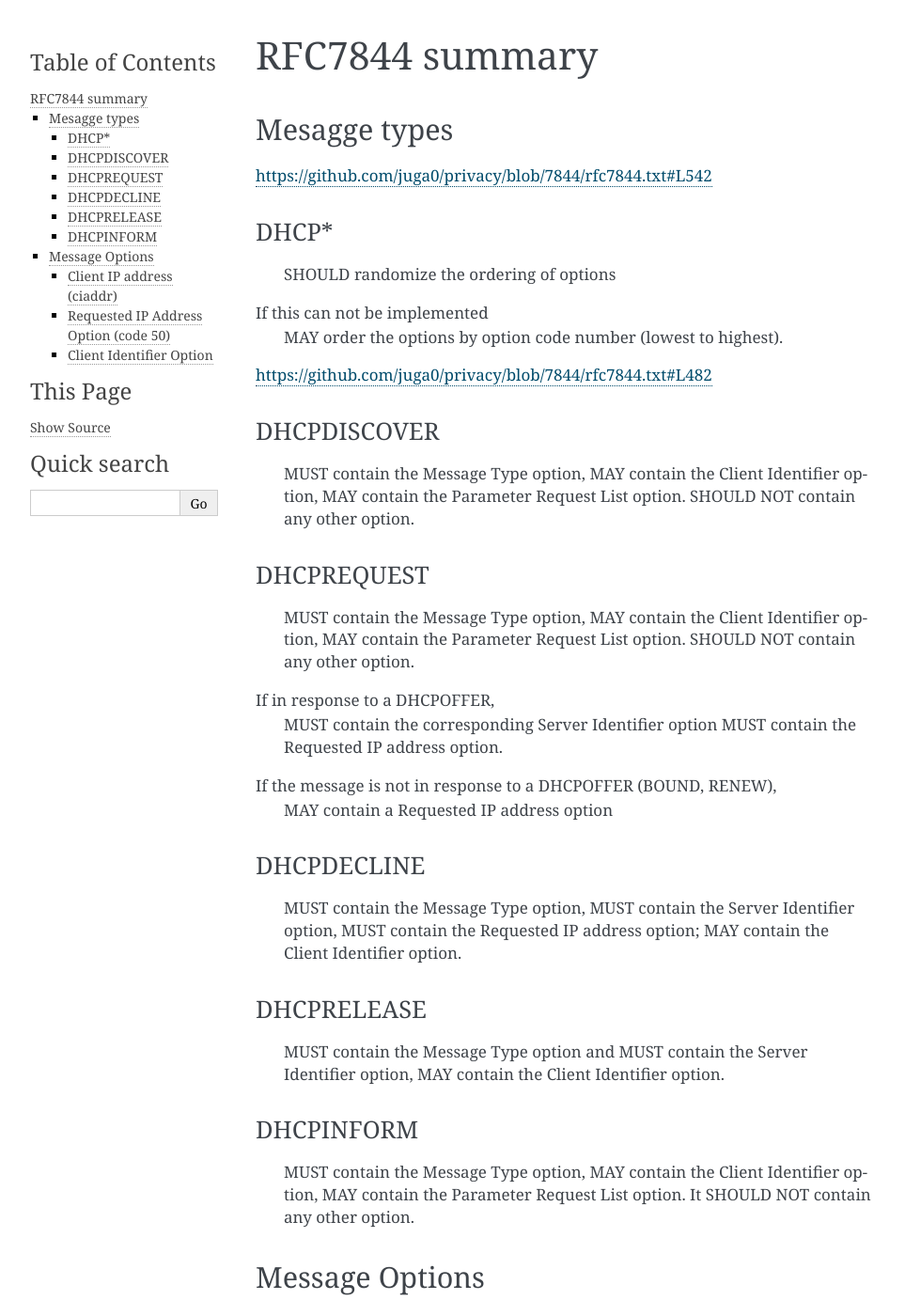
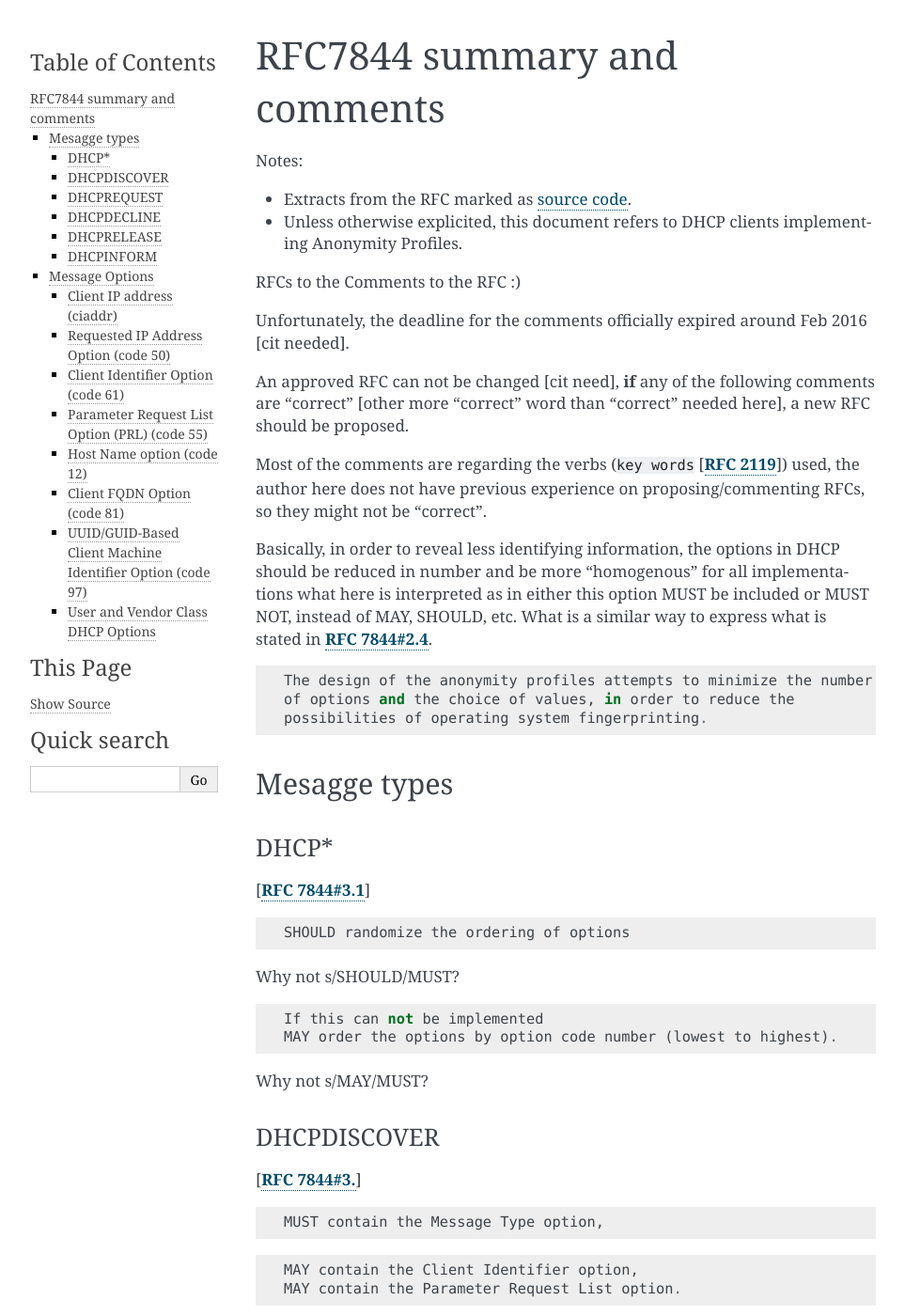
Before and after one commit to juga0/dhcpcanon, a Sphinx documentation site: the page built from docs/source/rfc7844comm.rst, in a window 1280 px wide and 1400 px high. Shown: the whole window at 94% size, without its empty margins (148-1111 px from the left). Built offline with Sphinx 7.4.7, drawn with Linux system fonts in a browser that asks for light colours; formulas are drawn with MathJax 3; some of the changed text lies outside the part shown.

Commit message:
Finish adding most of the relevant sections

```diff
--- a/docs/source/rfc7844comm.rst
+++ b/docs/source/rfc7844comm.rst
@@ -1,89 +1,276 @@
 .. _rfc7844comm:
 
-RFC7844 summary
-=================
+
+RFC7844 summary and comments
+==============================
+
+Notes:
+
+- Extracts from the RFC marked as `source code <http://docutils.sourceforge.net/docs/ref/rst/restructuredtext.html#literal-blocks>`_.
+- Unless otherwise explicited, this document refers to DHCP clients implementing Anonymity Profiles.
+
+RFCs to the Comments to the RFC :)
+
+Unfortunately, the deadline for the comments officially expired around Feb 2016 [cit needed].
+
+An approved RFC can not be changed [cit need],
+**if** any of the following comments are "correct" [other more "correct" word than "correct" needed here], a new RFC should be proposed.
+
+Most of the comments are regarding the verbs (``key words`` [:rfc:`2119`]) used, the author here does not have previous experience on proposing/commenting RFCs, so they might not be "correct".
+
+Basically, in order to reveal less identifying information, the options in DHCP should be reduced in number and be more "homogenous" for all implementations what here is interpreted as in either this option MUST be included or MUST NOT, instead of MAY, SHOULD, etc.
+What is a similar way to express what is stated in :rfc:`7844#2.4`. ::
+
+   The design of the anonymity profiles attempts to minimize the number
+   of options and the choice of values, in order to reduce the
+   possibilities of operating system fingerprinting.
 
 Mesagge types
 -----------------
 
-https://github.com/juga0/privacy/blob/7844/rfc7844.txt#L542
+DHCP*
+~~~~~~
+[:rfc:`7844#3.1`] ::
 
-DHCP*
-~~~~~~~~
     SHOULD randomize the ordering of options
-If this can not be implemented
+
+Why not s/SHOULD/MUST?
+::
+
+    If this can not be implemented
     MAY order the options by option code number (lowest to highest).
 
-https://github.com/juga0/privacy/blob/7844/rfc7844.txt#L482
+Why not s/MAY/MUST?
+
 
 DHCPDISCOVER
 ~~~~~~~~~~~~~
+[:rfc:`7844#3.`] ::
 
     MUST contain the Message Type option,
+
+::
+
+    MAY contain the Client Identifier option,
+    MAY contain the Parameter Request List option.
+
+Why not s/MAY/MUST NOT?,
+
+because servers will requests that do not contain those options? (found at least 1 case of server ignoring request without the Client Identifier option),
+
+what RFC for DHCP server says about it?::
+
+    SHOULD NOT contain any other option.
+
+Why not s/SHOULD NOT/MUST NOT?
+
+DHCPREQUEST
+~~~~~~~~~~~~~
+[:rfc:`7844#3.`] ::
+
+    MUST contain the Message Type option,
+
+::
+
     MAY contain the Client Identifier option,
     MAY contain the Parameter Request List option.
     SHOULD NOT contain any other option.
 
-DHCPREQUEST
-~~~~~~~~~~~~~
+MAY, SHOULD NOT as in DHCPDISCOVER_::
 
-    MUST contain the Message Type option,
-    MAY contain the Client Identifier option,
-    MAY contain the Parameter Request List option.
-    SHOULD NOT contain any other option.
-
-If in response to a DHCPOFFER,
+    If in response to a DHCPOFFER,::
     MUST contain the corresponding Server Identifier option
     MUST contain the Requested IP address option.
 
-If the message is not in response to a DHCPOFFER (BOUND, RENEW),
+::
+
+    If the message is not in response to a DHCPOFFER (BOUND, RENEW),::
     MAY contain a Requested IP address option
+
+Why not s/MAY/MUST?
 
 DHCPDECLINE
 ~~~~~~~~~~~~~
+[:rfc:`7844#3.`] ::
 
     MUST contain the Message Type option,
     MUST contain the Server Identifier option,
     MUST contain the Requested IP address option;
+
+::
+
     MAY contain the Client Identifier option.
+
+MAY as in DHCPDISCOVER_
+
+Why here there is not SHOULD NOT as in DHCPDISCOVER_
+
 
 DHCPRELEASE
 ~~~~~~~~~~~~~
+[:rfc:`7844#3.`] ::
 
     MUST contain the Message Type option and
     MUST contain the Server Identifier option,
+
+::
+
     MAY contain the Client Identifier option.
+
+MAY as in DHCPDISCOVER_
+
+To do not leak when the client leaves the network, this message type
+should not be implemented.
+In this case, servers might run out of leases, but that is something
+that servers should fix decreasing the lease time.
+Or all clients requesting a minor lease time?.
 
 DHCPINFORM
 ~~~~~~~~~~~~~
+[:rfc:`7844#3.`] ::
 
     MUST contain the Message Type option,
+
+::
+
     MAY contain the Client Identifier option,
     MAY contain the Parameter Request List option.
+
+::
+
     It SHOULD NOT contain any other option.
+
+
+MAY, SHOULD NOT as in DHCPDISCOVER_
 
 Message Options
 -----------------
 
-#L551
-
 Client IP address (ciaddr)
 ~~~~~~~~~~~~~~~~~~~~~~~~~~
+[:rfc:`7844#3.2`] ::
 
     MUST NOT include in the message a Client IP address that has been obtained with a different link-layer address.
 
-
 Requested IP Address Option (code 50)
 ~~~~~~~~~~~~~~~~~~~~~~~~~~~~~~~~~~~~~~~~~~~
+[:rfc:`7844#3.3`] ::
 
    SHOULD NOT use the Requested IP address option in DHCPDISCOVER messages.
    MUST use the option when mandated (DHCPREQUEST)
 
-If in INIT-REBOOT
-   SHOULD perform a complete four-way handshake, starting with a DHCPDISCOVER
+::
 
-If the client can ascertain that this is exactly the same network to which it was previously connected, and if the link-layer address did not change,
-   MAY issue a DHCPREQUEST to try to reclaim the current address.
+    If in INIT-REBOOT:
+    SHOULD perform a complete four-way handshake, starting with a DHCPDISCOVER
 
-Client Identifier Option
-~~~~~~~~~~~~~~~~~~~~~~~~~
+This is like not having INIT-REBOOT state?
+
+::
+
+    If the client can ascertain that this is exactly the same network to which it was previously connected, and if the link-layer address did not change,
+    MAY issue a DHCPREQUEST to try to reclaim the current address.
+
+This is like INIT-REBOOT state?
+
+There is not a way to know ``if`` the link-layer address changed without leaking the link-layer?
+
+
+Client Identifier Option (code 61)
+~~~~~~~~~~~~~~~~~~~~~~~~~~~~~~~~~~~~~~
+[ :rfc:`7844#3.5` ] ::
+
+   In contradiction to [RFC4361], when using the anonymity profile, DHCP
+   clients MUST use client identifiers based solely on the link-layer
+   address that will be used in the underlying connection.  This will
+   ensure that the DHCP client identifier does not leak any information
+   that is not already available to entities monitoring the network
+   connection.  It will also ensure that a strategy of randomizing the
+   link-layer address will not be nullified by the Client Identifier
+   option.
+
+As in DHCPDISCOVER_, it SHOULD NOT have this option
+
+If it has it: what about having a common algorithm for all clients that is not based on "identifying" properties?::
+
+   The algorithm for combining secrets and identifiers, as
+   described in Section 5 of [RFC7217], solves a similar problem.  The
+   criteria for the generation of random numbers are stated
+   in [RFC4086].
+
+Could be this the non "identifying" algorithm?
+
+Parameter Request List Option (PRL) (code 55)
+~~~~~~~~~~~~~~~~~~~~~~~~~~~~~~~~~~~~~~~~~~~~~~
+[:rfc:`7844#3.6`] ::
+
+   SHOULD only request a minimal number of options in the PRL and
+   SHOULD also randomly shuffle the ordering of option codes in the PRL.
+   If this random ordering cannot be implemented,
+   MAY order the option codes in the PRL by option code number (lowest to highest).
+
+As in DHCPDISCOVER_
+
+Host Name option (code 12)
+~~~~~~~~~~~~~~~~~~~~~~~~~~~~~~~~~~~~~~~~~~~~~~
+
+[:rfc:`7844#3.7`] ::
+
+   SHOULD NOT send the Host Name option.
+   If they choose to send the option [..]
+
+As in DHCPDISCOVER_
+
+Client FQDN Option (code 81)
+~~~~~~~~~~~~~~~~~~~~~~~~~~~~~~~~~~~~~~~~~~~~~~
+[:rfc:`7844#3.8`:] ::
+
+    SHOULD NOT include the Client FQDN option
+
+As in DHCPDISCOVER_
+::
+
+   MAY include a special-purpose FQDN using the same host name as in the
+   Host Name option, with a suffix matching the connection-specific DNS
+   suffix being advertised by that DHCP server.
+
+
+In this case there is an explicit reason why it MAY::
+
+   Having a name in the
+   DNS allows working with legacy systems that require one to be there
+
+UUID/GUID-Based Client Machine Identifier Option (code 97)
+~~~~~~~~~~~~~~~~~~~~~~~~~~~~~~~~~~~~~~~~~~~~~~~~~~~~~~~~~~~
+[:rfc:`7844#3.9`] ::
+
+   This option is part of a set of options for the
+   Intel Preboot eXecution Environment (PXE)
+
+::
+
+   Common sense seems to
+   dictate that getting a new operating system from an unauthenticated
+   server at an untrusted location is a really bad idea and that even if
+   the option was available users would not activate it.
+
+::
+
+   Nodes visiting untrusted networks MUST NOT send or use the PXE options.
+
+And in the hypotetical case that nodes are visiting a "trusted" network,
+must this option be included for the PXE to work properly?
+
+Regarding english expression, should s/or/nor?,
+and how to define "common sense"? :)
+
+User and Vendor Class DHCP Options
+~~~~~~~~~~~~~~~~~~~~~~~~~~~~~~~~~~~~~~~~~~~~~~
+[:rfc:`7844#3.10`] ::
+
+   SHOULD NOT use the
+   Vendor-Specific Information option (code 43), the Vendor Class
+   Identifier option (code 60), the V-I Vendor Class option (code 124),
+   or the V-I Vendor-Specific Information option (code 125),
+
+Why not s/SHOULD NOT/MUST NOT?
```
